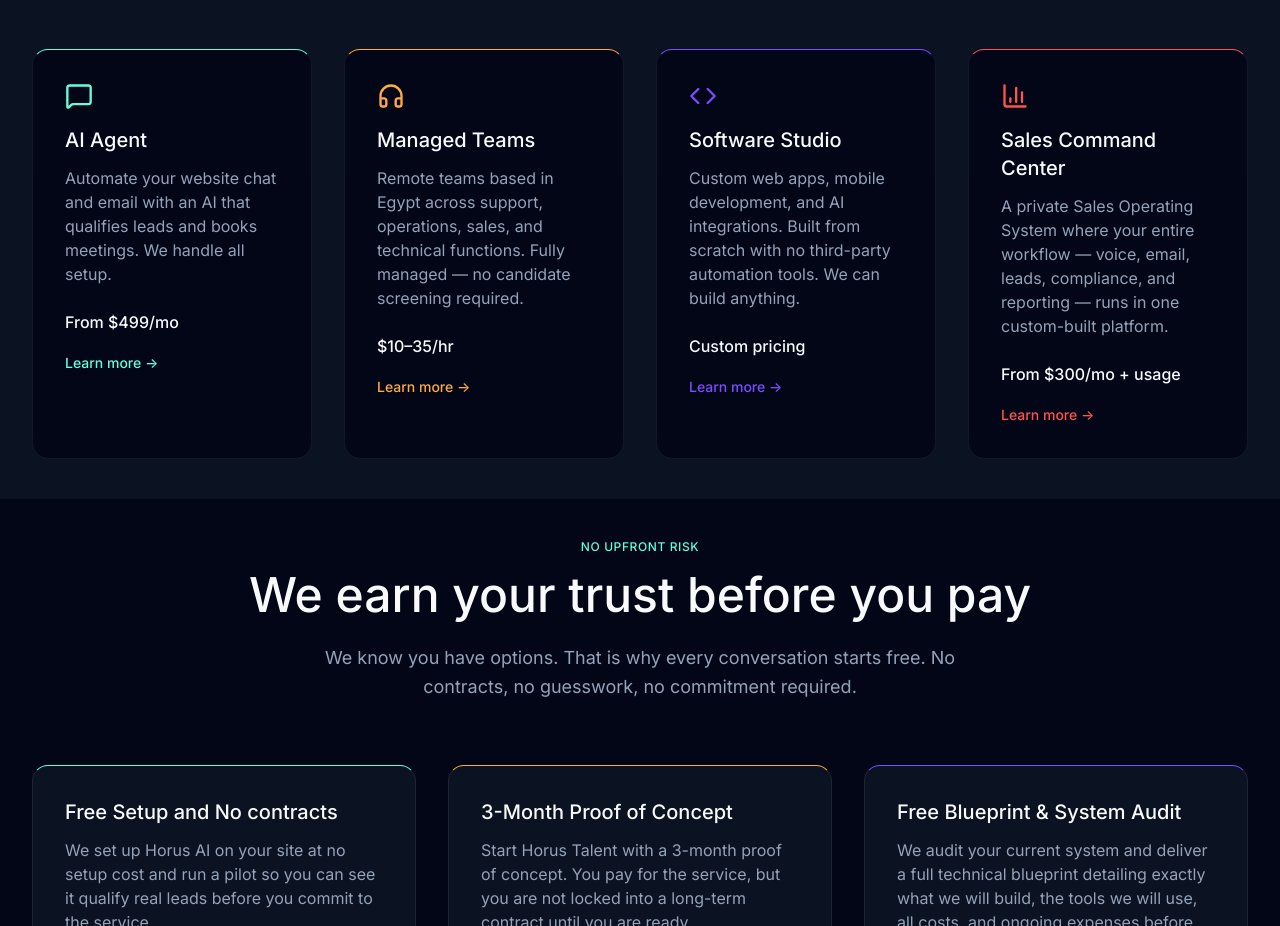
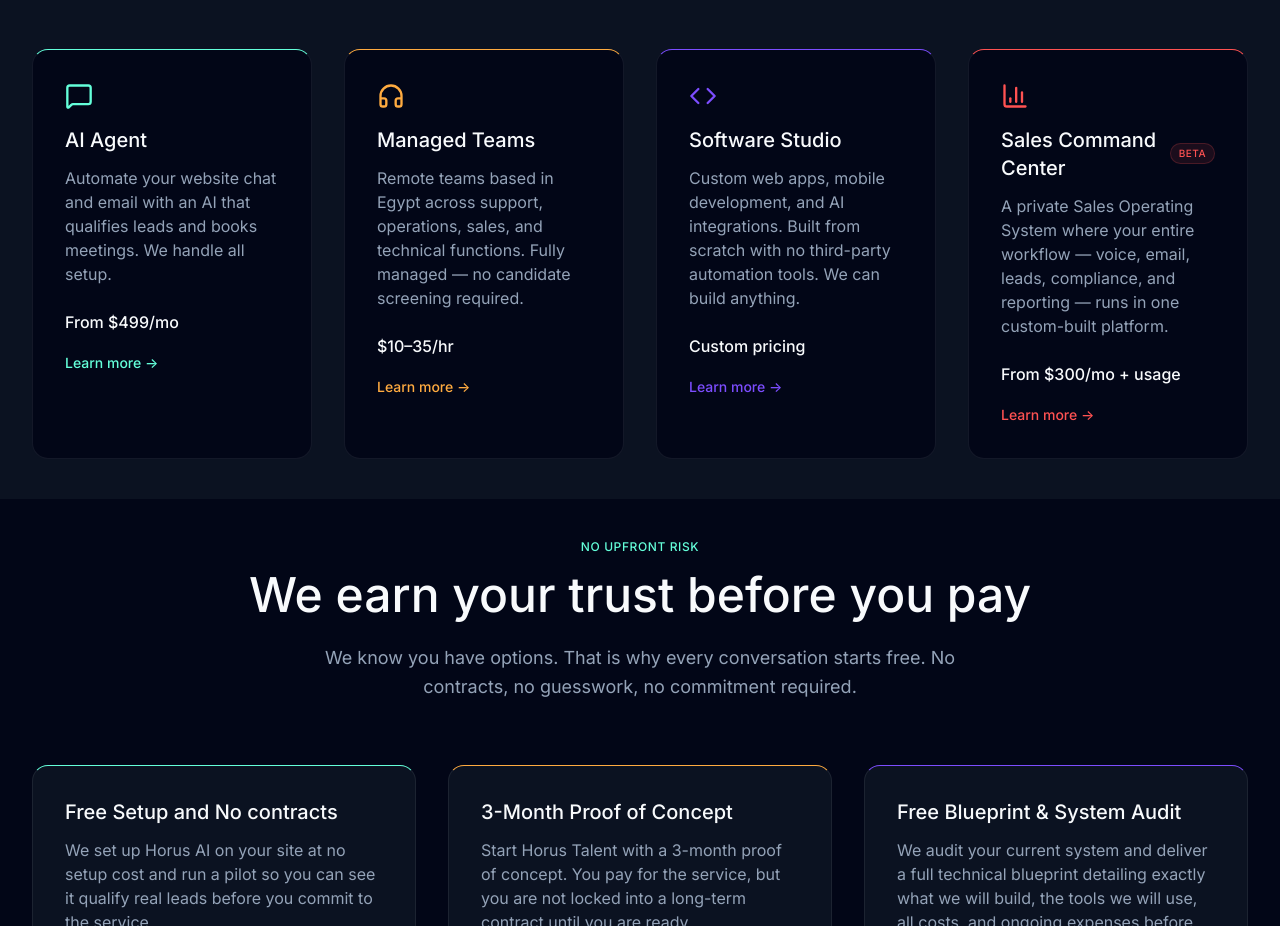
Before and after one commit to right-spc/horusdesk-website-v2, a React (Vite) app: page / in a window 1280 px wide. Shown: the part 840-1766 px from the top of the page. Built offline with nearby package versions, Linux system fonts and the light colour scheme; no server answers.

Commit message:
feat: add Beta badge to Sales Command Center / Thoth Line

```diff
--- a/src/sections/home/ServiceRouterSection.tsx
+++ b/src/sections/home/ServiceRouterSection.tsx
@@ -47,6 +47,7 @@ const services = [
     description: 'A private Sales Operating System where your entire workflow — voice, email, leads, compliance, and reporting — runs in one custom-built platform.',
     price: 'From $300/mo + usage',
     link: '/sales-command-center',
+    beta: true,
   },
 ];
 
@@ -99,7 +100,14 @@ export function ServiceRouterSection() {
               `}
             >
               <service.icon className={`${service.iconColor} mb-4`} size={28} />
-              <h3 className="text-xl font-medium text-white mb-3">{service.title}</h3>
+              <div className="flex items-center gap-2 mb-3">
+                <h3 className="text-xl font-medium text-white">{service.title}</h3>
+                {service.beta && (
+                  <span className="text-[10px] font-medium tracking-wider uppercase px-2 py-0.5 rounded-full bg-[#FF5252]/10 text-[#FF5252] border border-[#FF5252]/20">
+                    Beta
+                  </span>
+                )}
+              </div>
               <p className="text-[#94A3B8] mb-6">{service.description}</p>
               <p className="text-white font-medium mb-4">{service.price}</p>
               <Link
--- a/src/sections/thothline/ThothLineHeroSection.tsx
+++ b/src/sections/thothline/ThothLineHeroSection.tsx
@@ -39,13 +39,20 @@ export function ThothLineHeroSection() {
             initial="hidden"
             animate="visible"
           >
-            <motion.p
+            <motion.div
               variants={itemVariants}
-              className="text-xs font-medium tracking-wider uppercase mb-6"
-              style={{ color: ACCENT }}
+              className="flex items-center gap-3 mb-6"
             >
-              THOTH LINE
-            </motion.p>
+              <span
+                className="text-xs font-medium tracking-wider uppercase"
+                style={{ color: ACCENT }}
+              >
+                THOTH LINE
+              </span>
+              <span className="text-[10px] font-medium tracking-wider uppercase px-2 py-0.5 rounded-full bg-[#FF5252]/10 text-[#FF5252] border border-[#FF5252]/20">
+                Beta
+              </span>
+            </motion.div>
 
             <motion.h1
               variants={itemVariants}
```
